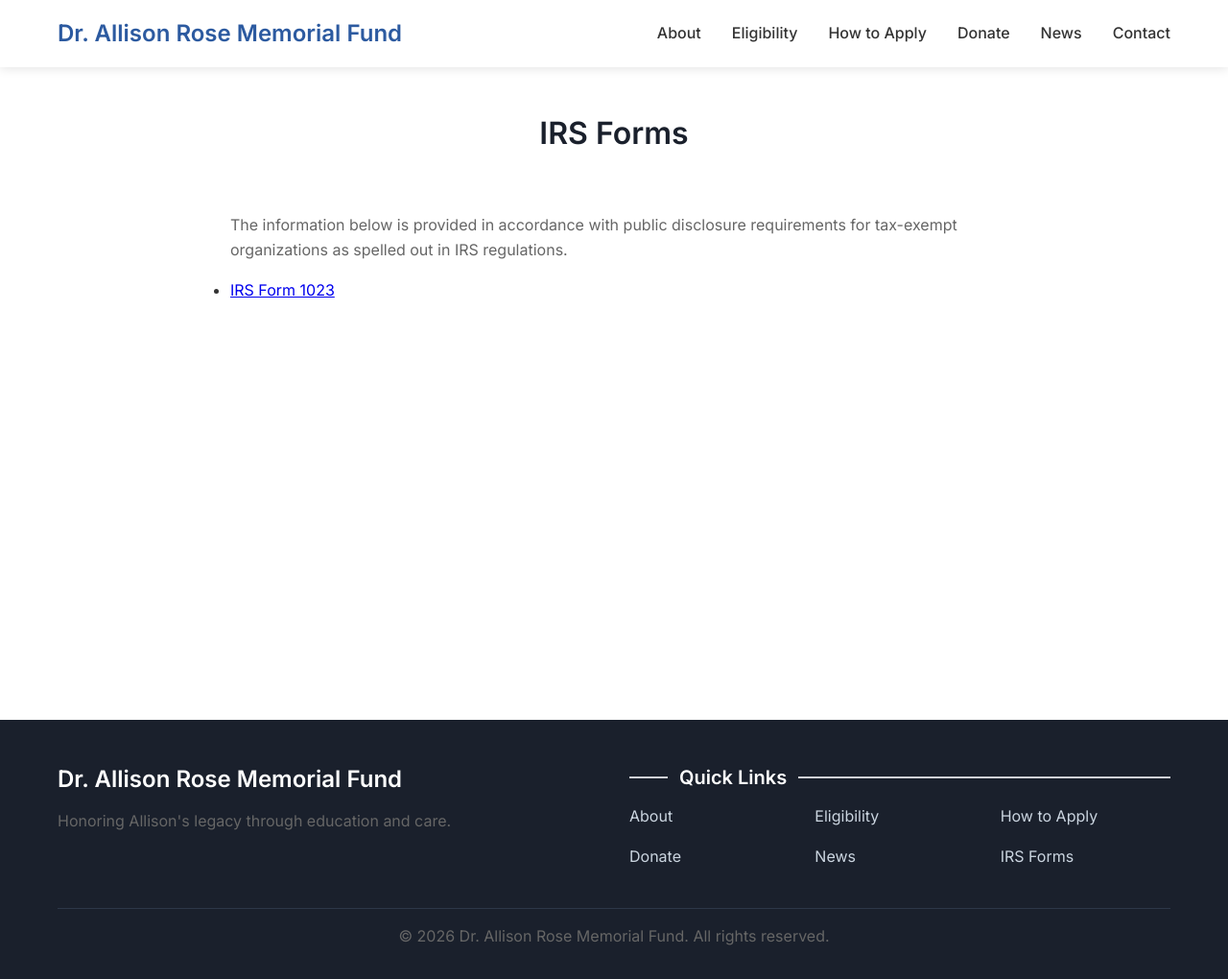
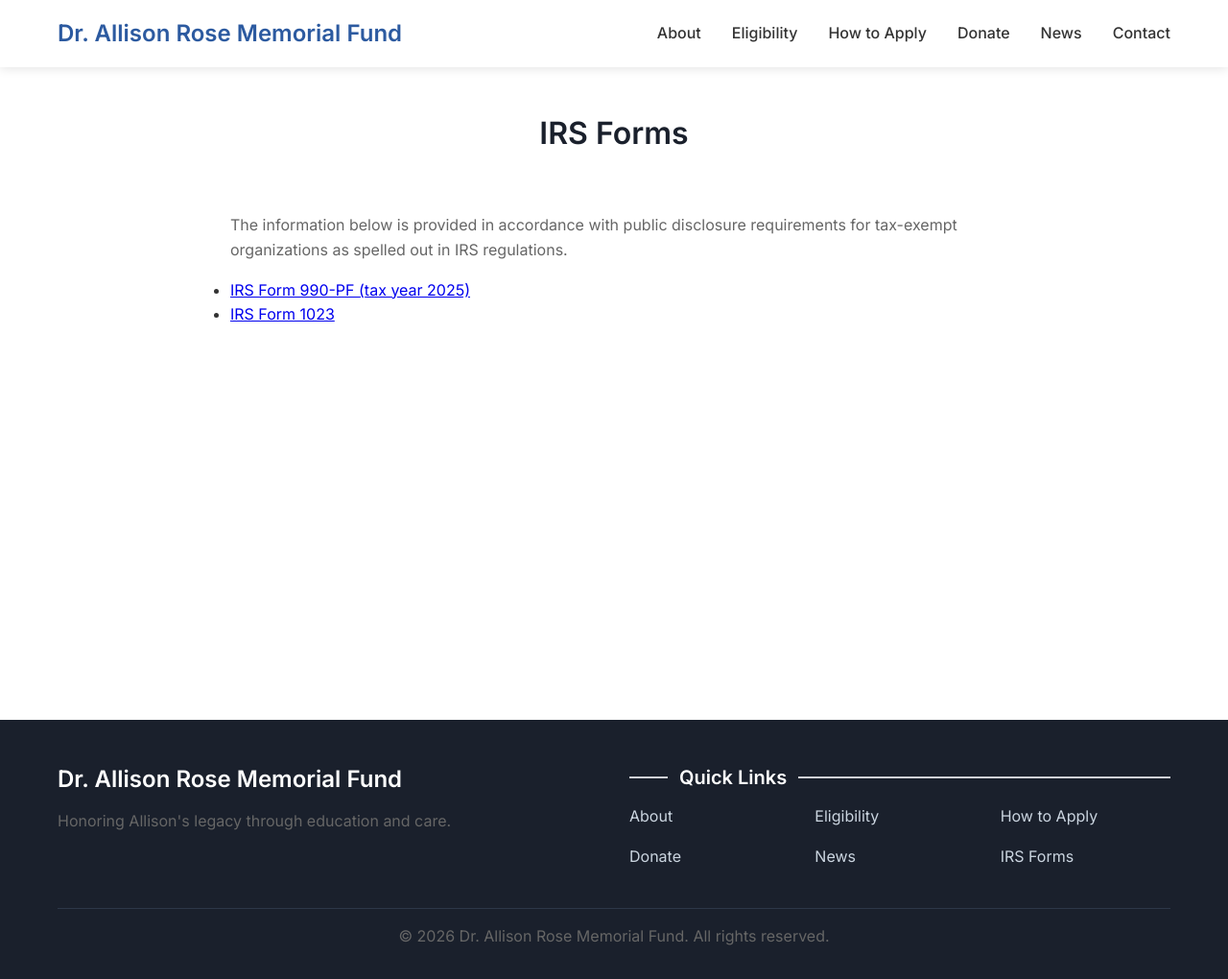
Before and after one commit to ianrose14/scholarshipfund, a Jekyll site: the page built from docs/irsforms/index.html, in a window 1280 px wide and 1020 px high. Shown: the whole window at 96% size. Built offline with Jekyll 4.4.1, drawn with Linux system fonts in a browser that asks for light colours.

Commit message:
post 990-PF for 2025

```diff
--- a/docs/irsforms/index.html
+++ b/docs/irsforms/index.html
@@ -13,6 +13,9 @@ title: Dr. Allison Rose Memorial Fund - IRS Forms
                 The information below is provided in accordance with public disclosure requirements for tax-exempt
                 organizations as spelled out in IRS regulations.
             </p>
+	    <ul>
+	        <li><a href="2025_990PF.pdf">IRS Form 990-PF (tax year 2025)</li>
+	    </ul>
             <ul>
                 <li><a href="form1023.pdf">IRS Form 1023</a></li>
             </ul>
```
Also changed, not shown: 1 other file.
